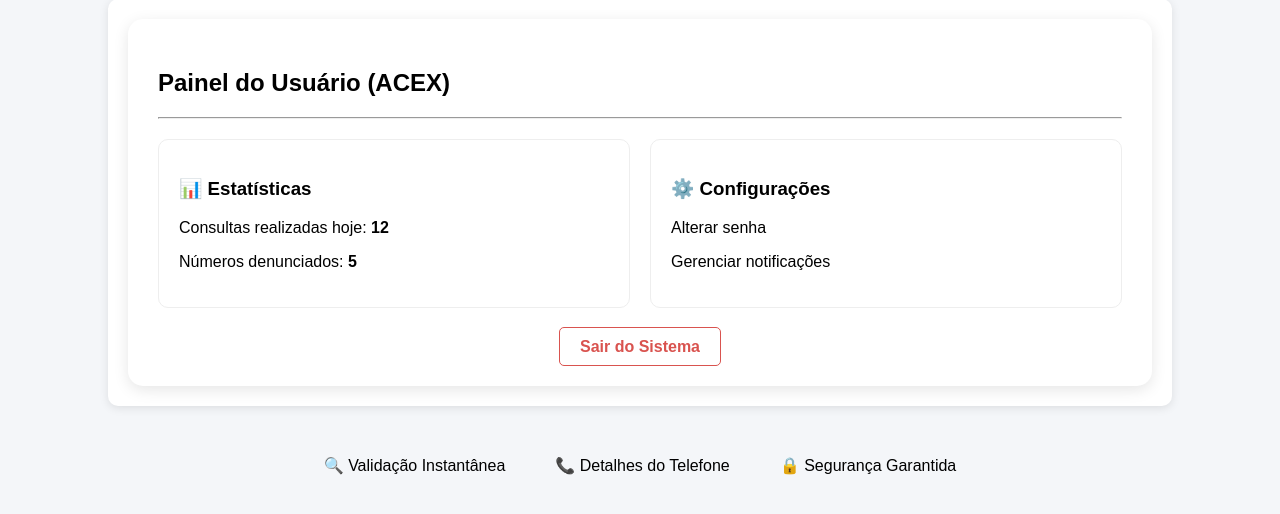
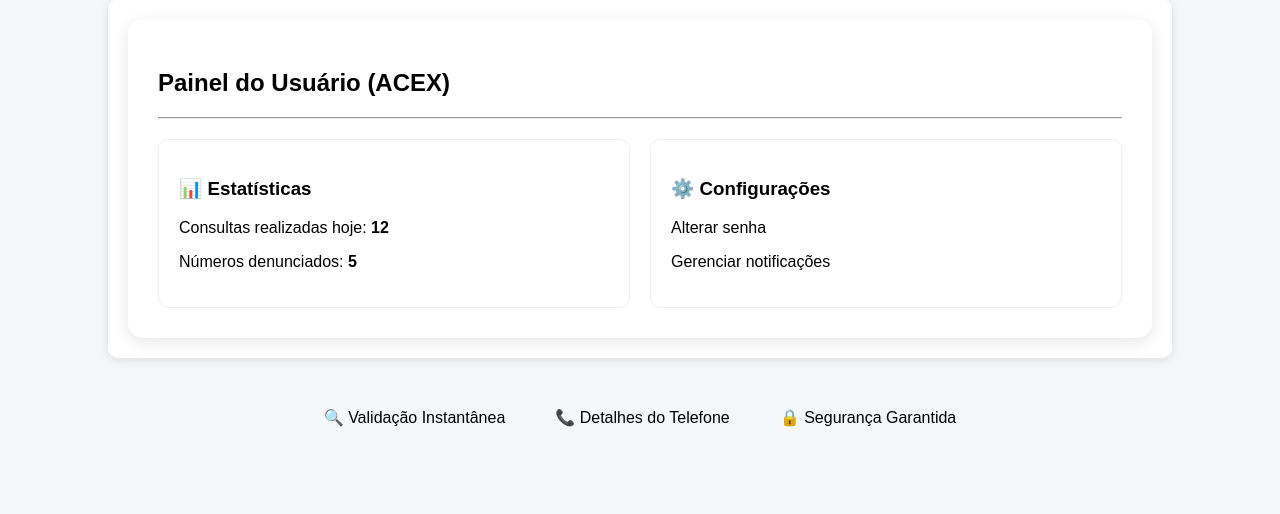
Before and after one commit to dealkis/CallCheck, a Flask app: page /usuario in a window 1280 px wide. Shown: the part 247-761 px from the top of the page. Run offline with Flask 3, Linux system fonts and the light colour scheme; the visitor is signed in with stand-in values (Sample User, id 1).

Commit message:
Update usuario.html

```diff
--- a/templates/usuario.html
+++ b/templates/usuario.html
@@ -24,9 +24,7 @@
             </div>
         </div>
 
-        <div style="margin-top: 30px; text-align: center;">
-            <a href="/login" style="color: #d9534f; font-weight: bold; text-decoration: none; border: 1px solid #d9534f; padding: 10px 20px; border-radius: 5px;">Sair do Sistema</a>
-        </div>
+
     </div>
 </div>
 {% endblock %}
```
